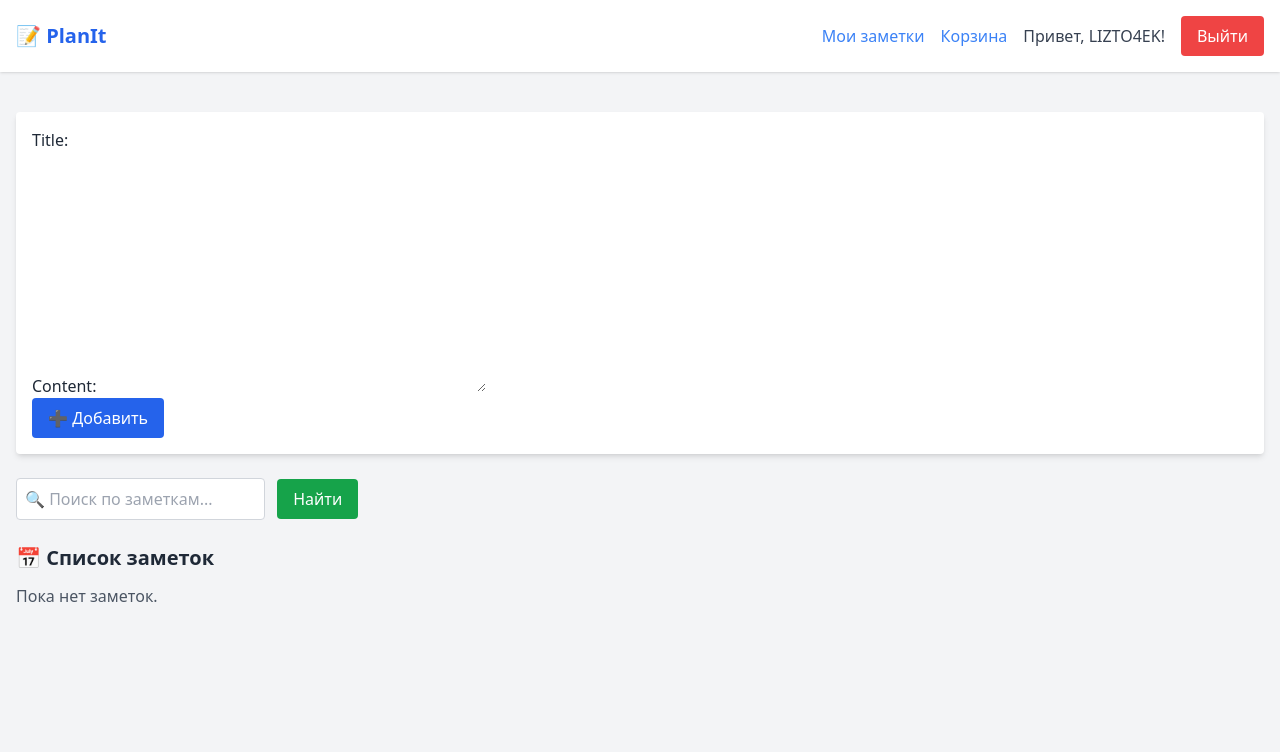
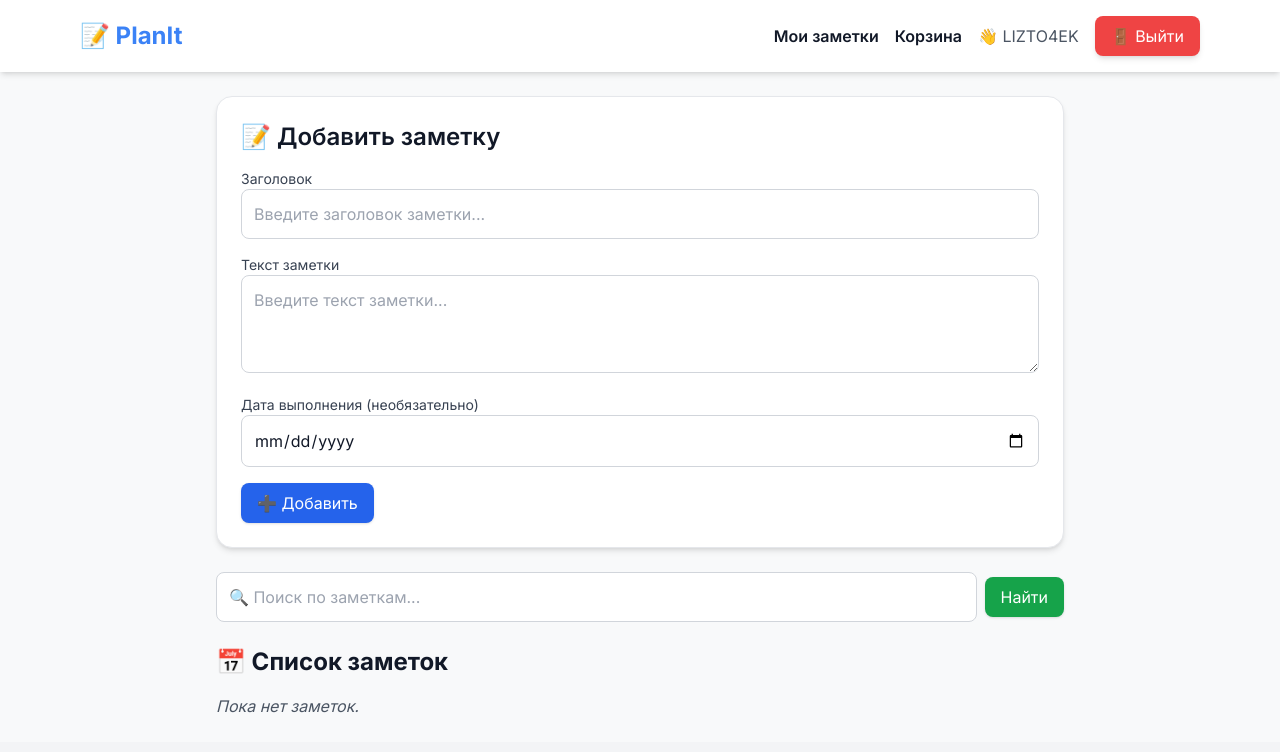
Before and after one commit to LIZTO4EKS/kurs2-, a Django app: page / in a window 1280 px wide. Shown: the top 752 px of the page. Run offline with Django 5.2, Linux system fonts and the light colour scheme; a user stored in the database is signed in; data comes from the database, SQL or seed files in the repository; both versions use the stored data as it was after the commit; some libraries are stand-ins or nearby versions.

Commit message:
изменил дизайн всего что было полностью перепелив его и починиль авто скрытие push уведомления

```diff
--- a/notes/templates/notes/base.html
+++ b/notes/templates/notes/base.html
@@ -1,44 +1,55 @@
 <!DOCTYPE html>
-<html lang="en">
+<html lang="en" class="bg-gray-100">
 <head>
     <meta charset="UTF-8">
-    <title>{% block title %}Планер{% endblock %}</title>
+    <meta name="viewport" content="width=device-width, initial-scale=1">
+    <title>{% block title %}PlanIt{% endblock %}</title>
     <script src="https://cdn.tailwindcss.com"></script>
-    <style>
-      @keyframes slide-in {
-        from { opacity: 0; transform: translateY(-20px); }
-        to { opacity: 1; transform: translateY(0); }
-      }
-      .animate-slide-in {
-        animation: slide-in 0.3s ease-out;
-      }
-    </style>
+    <script>
+        tailwind.config = {
+            theme: {
+                extend: {
+                    fontFamily: {
+                        sans: ['Inter', 'sans-serif'],
+                    },
+                    colors: {
+                        primary: '#3b82f6',
+                        success: '#10b981',
+                        warning: '#f97316',
+                        danger: '#ef4444',
+                        dark: '#111827',
+                        light: '#f8f9fa',
+                    },
+                }
+            }
+        }
+    </script>
+    <link href="https://fonts.googleapis.com/css2?family=Inter:wght@400;600;700&display=swap" rel="stylesheet">
 </head>
-<body class="bg-gray-100 text-gray-800 font-sans">
+<body class="font-sans text-dark bg-light">
 
     <!-- Навигация -->
-    <nav class="bg-white shadow mb-6">
-        <div class="container mx-auto px-4 py-4 flex justify-between items-center">
-            <a href="{% url 'note_list' %}" class="text-xl font-bold text-blue-600">📝 PlanIt</a>
-
+    <nav class="bg-white shadow-md sticky top-0 z-50">
+        <div class="max-w-6xl mx-auto px-4 py-4 flex justify-between items-center">
+            <a href="{% url 'note_list' %}" class="text-2xl font-bold text-primary hover:scale-105 transition">
+                📝 PlanIt
+            </a>
             <div class="flex items-center space-x-4">
                 {% if user.is_authenticated %}
-                    <a href="{% url 'note_list' %}" class="text-blue-500 hover:underline">Мои заметки</a>
-                    <a href="{% url 'trash' %}" class="text-blue-500 hover:underline">Корзина</a>
-
-                    <span class="text-gray-700">Привет, {{ user.username }}!</span>
-
+                    <a href="{% url 'note_list' %}" class="text-dark hover:text-primary font-semibold transition">Мои заметки</a>
+                    <a href="{% url 'trash' %}" class="text-dark hover:text-primary font-semibold transition">Корзина</a>
+                    <span class="text-gray-600">👋 {{ user.username }}</span>
                     <form method="post" action="{% url 'logout' %}" class="inline">
                         {% csrf_token %}
-                        <button type="submit" class="bg-red-500 hover:bg-red-600 text-white px-4 py-2 rounded">
-                            Выйти
+                        <button type="submit" class="bg-danger hover:bg-red-700 text-white px-4 py-2 rounded-lg shadow-md transition">
+                            🚪 Выйти
                         </button>
                     </form>
                 {% else %}
-                    <a href="{% url 'login' %}" class="bg-blue-500 hover:bg-blue-600 text-white px-4 py-2 rounded">
+                    <a href="{% url 'login' %}" class="bg-primary hover:bg-blue-700 text-white px-4 py-2 rounded-lg shadow-md transition">
                         Войти
                     </a>
-                    <a href="{% url 'signup' %}" class="bg-green-500 hover:bg-green-600 text-white px-4 py-2 rounded">
+                    <a href="{% url 'signup' %}" class="bg-success hover:bg-green-700 text-white px-4 py-2 rounded-lg shadow-md transition">
                         Регистрация
                     </a>
                 {% endif %}
@@ -46,30 +57,48 @@
         </div>
     </nav>
 
-    <!-- Основной контент -->
-    <div class="container mx-auto p-4">
-
-        <!-- 🔔 Всплывающие уведомления Toast -->
+    <!-- Сообщения -->
+    <div class="fixed top-4 right-4 z-50 space-y-2">
         {% if messages %}
-          <div id="toast-container" class="fixed top-4 right-4 z-50 space-y-2">
             {% for message in messages %}
-              <div class="toast-message bg-green-500 text-white px-4 py-3 rounded-lg shadow-lg flex items-center justify-between animate-slide-in">
-                <span>{{ message }}</span>
-                <button onclick="this.parentElement.remove();" class="ml-4 text-white font-bold text-xl leading-none">&times;</button>
-              </div>
+                <div class="bg-success text-white px-4 py-2 rounded-xl shadow-lg flex items-center justify-between animate-fade-in">
+                    <span>{{ message }}</span>
+                    <button onclick="this.parentElement.remove()" class="ml-4 text-white hover:text-gray-200 text-xl font-bold">&times;</button>
+                </div>
             {% endfor %}
-          </div>
         {% endif %}
-
-        {% block content %}{% endblock %}
     </div>
 
+    <!-- Контент -->
+    <main class="max-w-4xl mx-auto p-6">
+        {% block content %}{% endblock %}
+    </main>
+
+    <!-- Анимации -->
+    <style>
+      @keyframes fade-in {
+          from { opacity: 0; transform: translateY(-10px); }
+          to { opacity: 1; transform: translateY(0); }
+      }
+      .animate-fade-in {
+          animation: fade-in 0.3s ease-in-out forwards;
+      }
+      .fade-out {
+          opacity: 0 !important;
+          transition: opacity 0.7s ease-in-out;
+      }
+    </style>
+
     <script>
-      // Автоматическое скрытие уведомлений через 5 секунд
-      setTimeout(() => {
-        document.querySelectorAll('.toast-message').forEach(el => el.remove());
-      }, 5000);
+      document.addEventListener('DOMContentLoaded', function() {
+          const messages = document.querySelectorAll('.fixed.top-4.right-4 > div');
+          messages.forEach(msg => {
+              setTimeout(() => {
+                  msg.classList.add('fade-out');
+                  setTimeout(() => msg.remove(), 700);
+              }, 4000);
+          });
+      });
     </script>
-
 </body>
 </html>
--- a/notes/templates/notes/note_list.html
+++ b/notes/templates/notes/note_list.html
@@ -2,67 +2,75 @@
 {% block title %}Мои заметки{% endblock %}
 {% block content %}
 
+<div class="max-w-4xl mx-auto">
+
 <!-- Форма добавления -->
-<form method="post" class="mb-6 bg-white p-4 rounded shadow-md">
+<form method="post" class="mb-6 bg-white p-6 rounded-2xl shadow-md border border-gray-200">
+  <h2 class="text-2xl font-semibold mb-4 flex items-center gap-2">📝 Добавить заметку</h2>
   {% csrf_token %}
-    {{ form.as_p }}
-    <button type="submit" class="bg-blue-600 hover:bg-blue-700 text-white py-2 px-4 rounded">
+  <div class="space-y-4">
+      <div>
+          <label for="id_title" class="block text-sm font-medium text-gray-700">Заголовок</label>
+          <input type="text" name="title" id="id_title" placeholder="Введите заголовок заметки..." value="{{ form.title.value|default_if_none:'' }}"
+              class="w-full p-3 border border-gray-300 rounded-lg focus:outline-none focus:ring-2 focus:ring-blue-400 transition">
+      </div>
+      <div>
+          <label for="id_content" class="block text-sm font-medium text-gray-700">Текст заметки</label>
+          <textarea name="content" id="id_content" rows="3" placeholder="Введите текст заметки..."
+              class="w-full p-3 border border-gray-300 rounded-lg focus:outline-none focus:ring-2 focus:ring-blue-400 transition">{{ form.content.value|default_if_none:'' }}</textarea>
+      </div>
+      <div>
+          <label for="id_due_date" class="block text-sm font-medium text-gray-700">Дата выполнения (необязательно)</label>
+          <input type="date" name="due_date" id="id_due_date" value="{{ form.due_date.value|default_if_none:'' }}"
+              class="w-full p-3 border border-gray-300 rounded-lg focus:outline-none focus:ring-2 focus:ring-blue-400 transition">
+      </div>
+  </div>
+  <button type="submit" class="mt-4 inline-flex items-center gap-2 bg-blue-600 hover:bg-blue-700 text-white py-2 px-4 rounded-lg shadow transition-transform transform hover:scale-105">
       ➕ Добавить
   </button>
 </form>
 
     <!-- Поисковая строка -->
-<form method="get" action="" class="mb-6">
-    <input type="text" name="q" placeholder="🔍 Поиск по заметкам..." value="{{ query|default:'' }}" class="p-2 rounded border border-gray-300">
-    <button type="submit" class="bg-green-600 hover:bg-green-700 text-white py-2 px-4 rounded ml-2">
+    <form method="get" action="" class="mb-6 flex items-center gap-2">
+        <input type="text" name="q" placeholder="🔍 Поиск по заметкам..." value="{{ query|default:'' }}" class="flex-grow p-3 rounded-lg border border-gray-300 focus:outline-none focus:ring-2 focus:ring-blue-400">
+        <button type="submit" class="bg-green-600 hover:bg-green-700 text-white py-2 px-4 rounded-lg shadow transition-transform transform hover:scale-105">
             Найти
         </button>
     </form>
 
-<!-- Блок для уведомлений -->
-{% if messages %}
-  <ul class="mb-4">
-    {% for message in messages %}
-      <li class="
-        {% if message.tags == 'success' %}
-          bg-green-100 border-l-4 border-green-500 text-green-700
-        {% elif message.tags == 'error' %}
-          bg-red-100 border-l-4 border-red-500 text-red-700
+    <!-- Список заметок -->
+    <h2 class="text-2xl font-bold mb-4 flex items-center gap-2">📅 Список заметок</h2>
+
+    {% if notes %}
+        <div class="grid gap-4">
+            {% for note in notes %}
+                <div class="bg-white p-6 rounded-2xl shadow-md border border-gray-200 flex justify-between items-start transition hover:shadow-lg">
+                    <div>
+                        <h3 class="text-lg font-semibold text-blue-700">{{ note.title }}</h3>
+                        <p class="text-gray-700 mt-1">{{ note.content }}</p>
+                        {% if note.due_date %}
+                        <p class="text-xs text-gray-500 mt-2">🗓️ До: {{ note.due_date }}</p>
+                        {% endif %}
+                    </div>
+                    <div class="flex flex-col items-end gap-2">
+                        {% if note.is_done %}
+                            <span class="text-green-600 font-bold text-sm flex items-center gap-1">✔ Выполнено</span>
                         {% else %}
-          bg-gray-100 border-l-4 border-gray-500 text-gray-700
+                            <a href="{% url 'note_toggle_done' note.pk %}" class="text-blue-600 hover:text-blue-800 text-sm flex items-center gap-1">
+                                ✅ Отметить
+                            </a>
                         {% endif %}
-        p-2 rounded mb-2
-      ">
-        {{ message }}
-      </li>
+                        <a href="{% url 'note_delete' note.pk %}" class="text-red-600 hover:text-red-800 text-sm flex items-center gap-1">
+                            🗑️ Удалить
+                        </a>
+                    </div>
+                </div>
             {% endfor %}
-  </ul>
+        </div>
+    {% else %}
+        <p class="text-gray-600 italic">Пока нет заметок.</p>
     {% endif %}
 
-<!-- Список заметок -->
-<h2 class="text-xl font-semibold mb-3">📅 Список заметок</h2>
-<ul>
-    {% for note in notes %}
-    <li class="bg-white p-4 rounded shadow mb-2 flex justify-between items-center">
-        <div>
-            <h3 class="text-lg font-bold">{{ note.title }}</h3>
-            <p class="text-sm text-gray-600">{{ note.content }}</p>
-            {% if note.due_date %}
-            <p class="text-xs text-gray-500">До: {{ note.due_date }}</p>
-            {% endif %}
 </div>
-        <div class="flex gap-2">
-            {% if note.is_done %}
-                <span class="text-green-600 font-bold">✔ Выполнено</span>
-            {% else %}
-                <a href="{% url 'note_toggle_done' note.pk %}" class="text-blue-500 hover:underline">✅ Отметить</a>
-            {% endif %}
-            <a href="{% url 'note_delete' note.pk %}" class="text-red-500 hover:underline">🗑️ Удалить</a>
-        </div>
-    </li>
-    {% empty %}
-    <li class="text-gray-600">Пока нет заметок.</li>
-    {% endfor %}
-</ul>
 
 {% endblock %}
```
Also changed, not shown: notes/templates/notes/trash.html (+21 -12 lines), notes/templates/registration/login.html (+13 -8 lines), notes/templates/registration/signup.html (+7 -5 lines), db.sqlite3. Lines whose indentation alone changed are shown as unchanged.
